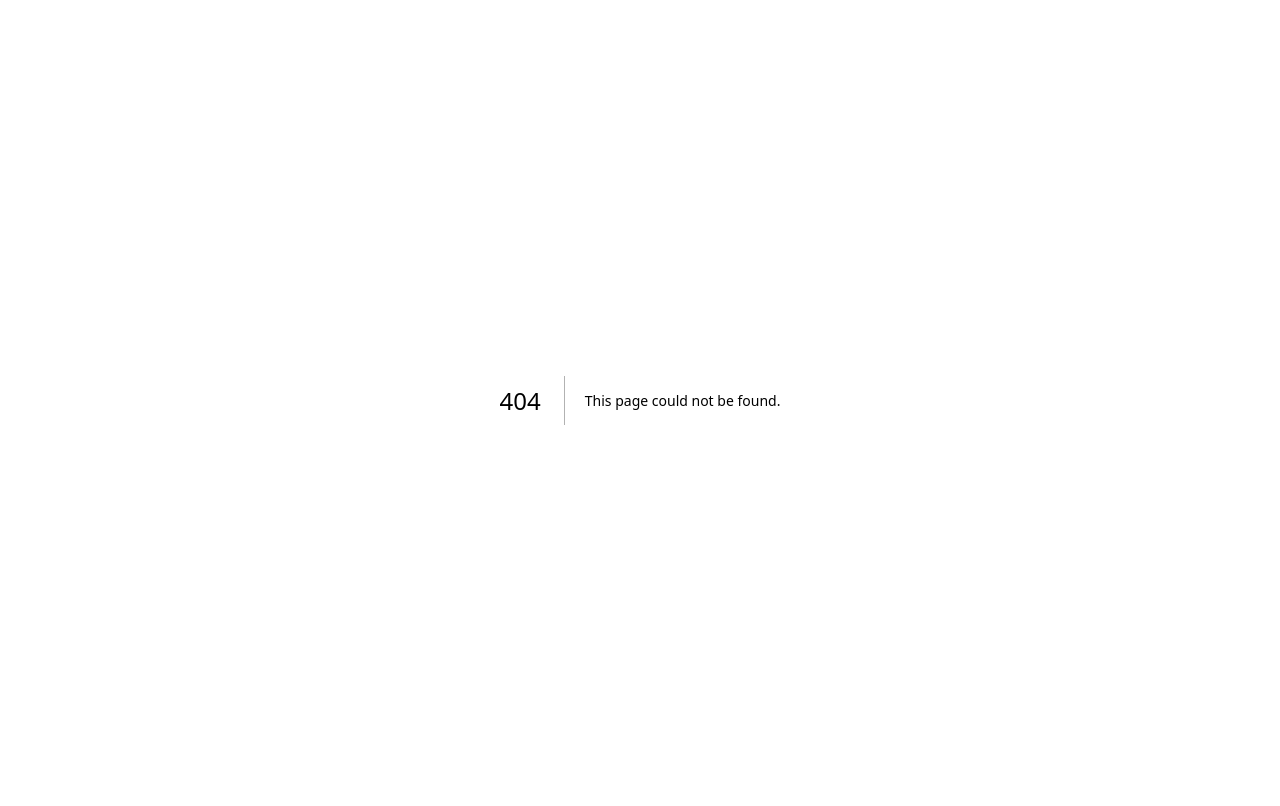
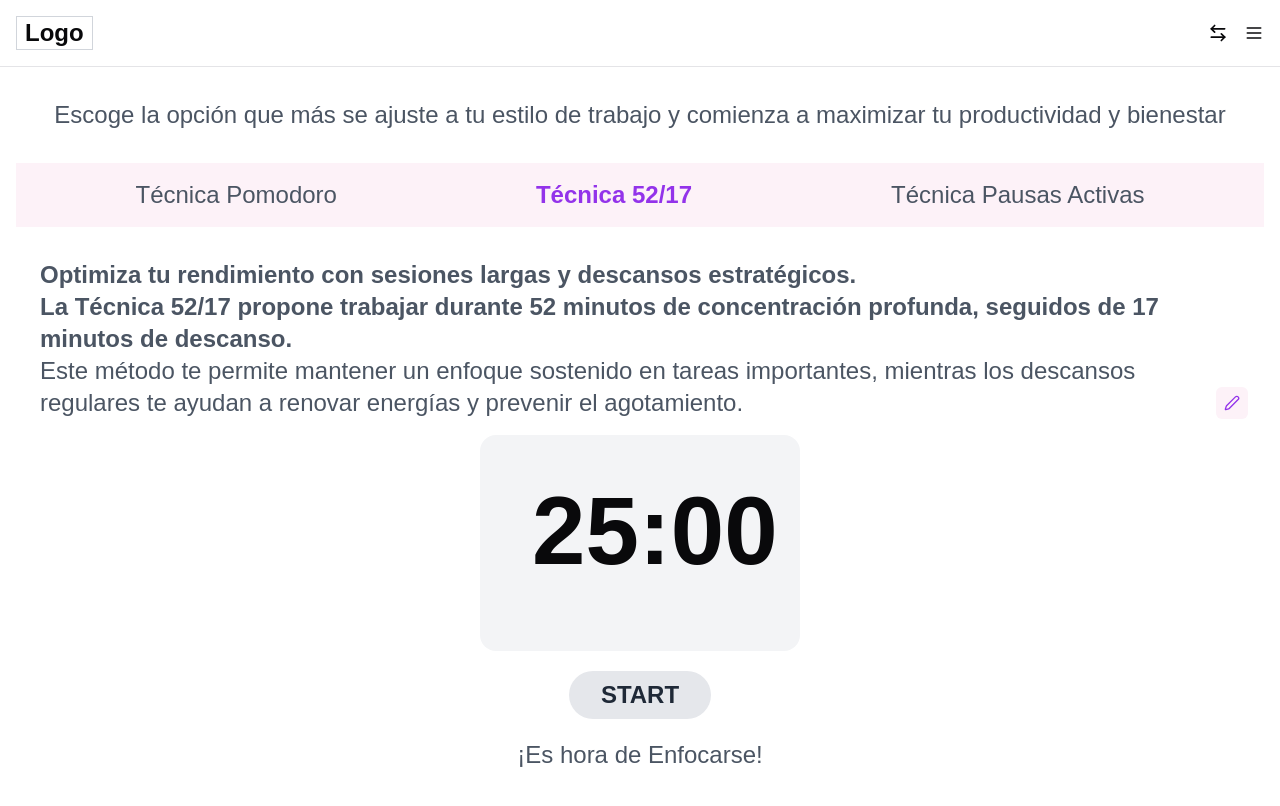
Before and after one commit to No-Country-simulation/s18-09-m-node-react, a Next.js app in the folder frontend/: page /home in a window 1280 px wide. Before the commit this address had no page. Shown: the top 806 px of the page. Built offline with nearby package versions, Linux system fonts and the light colour scheme.

Commit message:
feat: add home

```diff
--- /dev/null
+++ b/frontend/src/app/home/page.tsx
@@ -0,0 +1,194 @@
+"use client";
+
+import React, { useState, useEffect, useCallback } from "react";
+import { ArrowLeftRight, Menu, Edit2 } from "lucide-react";
+
+type TimerMode = "pomodoro" | "52-17" | "pausas-activas";
+
+interface TimerConfig {
+  workDuration: number;
+  breakDuration: number;
+  description: JSX.Element;
+}
+
+const timerConfigs: Record<TimerMode, TimerConfig> = {
+  pomodoro: {
+    workDuration: 25 * 60,
+    breakDuration: 5 * 60,
+    description: (
+      <div className="relative px-6 py-4">
+        <span className="font-bold">
+          Maximiza tu productividad con intervalos de enfoque y descansos
+          estratégicos.
+        </span>
+        <br />
+        <span className="font-bold">
+          La Técnica Pomodoro divide tu tiempo de trabajo en sesiones de 25
+          minutos de concentración plena, seguidas de 5 minutos de descanso.
+        </span>
+        <br />
+        Este ciclo te ayuda a mantener la motivación, reducir la procrastinación
+        y evitar el agotamiento, permitiéndote lograr más en menos tiempo
+        mientras cuidas tu bienestar mental.
+        <button className="absolute bottom-4 right-4 bg-pink-50 p-2 rounded-md">
+          <Edit2 className="h-4 w-4 text-purple-600" />
+        </button>
+      </div>
+    ),
+  },
+  "52-17": {
+    workDuration: 52 * 60,
+    breakDuration: 17 * 60,
+    description: (
+      <div className="relative px-6 py-4">
+        <span className="font-bold">
+          Optimiza tu rendimiento con sesiones largas y descansos estratégicos.
+        </span>
+        <br />
+        <span className="font-bold">
+          La Técnica 52/17 propone trabajar durante 52 minutos de concentración
+          profunda, seguidos de 17 minutos de descanso.
+        </span>
+        <br />
+        Este método te permite mantener un enfoque sostenido en tareas
+        importantes, mientras los descansos regulares te ayudan a renovar
+        energías y prevenir el agotamiento.
+        <button className="absolute bottom-4 right-4 bg-pink-50 p-2 rounded-md">
+          <Edit2 className="h-4 w-4 text-purple-600" />
+        </button>
+      </div>
+    ),
+  },
+  "pausas-activas": {
+    workDuration: 55 * 60,
+    breakDuration: 5 * 60,
+    description: (
+      <div className="relative px-6 py-4">
+        Incorpora breves pausas de actividad física durante tu jornada laboral.
+        <button className="absolute bottom-4 right-4 bg-pink-50 p-2 rounded-md">
+          <Edit2 className="h-4 w-4 text-purple-600" />
+        </button>
+      </div>
+    ),
+  },
+};
+
+export default function Home() {
+  const [time, setTime] = useState(25 * 60);
+  const [isRunning, setIsRunning] = useState(false);
+  const [mode, setMode] = useState<TimerMode>("52-17");
+  const [isWorkTime, setIsWorkTime] = useState(true);
+
+  const formatTime = (seconds: number): string => {
+    const mins = Math.floor(seconds / 60);
+    const secs = seconds % 60;
+    return `${mins.toString().padStart(2, "0")}:${secs
+      .toString()
+      .padStart(2, "0")}`;
+  };
+
+  const resetTimer = useCallback(() => {
+    const config = timerConfigs[mode];
+    setTime(isWorkTime ? config.workDuration : config.breakDuration);
+  }, [mode, isWorkTime]);
+
+  const toggleTimer = () => {
+    setIsRunning((prev) => !prev);
+  };
+
+  const switchMode = (newMode: TimerMode) => {
+    setMode(newMode);
+    setIsRunning(false);
+    setIsWorkTime(true);
+    setTime(timerConfigs[newMode].workDuration);
+  };
+
+  useEffect(() => {
+    let interval: NodeJS.Timeout | null = null;
+
+    if (isRunning && time > 0) {
+      interval = setInterval(() => {
+        setTime((prevTime) => prevTime - 1);
+      }, 1000);
+    } else if (time === 0) {
+      setIsWorkTime((prev) => !prev);
+      resetTimer();
+    }
+
+    return () => {
+      if (interval) clearInterval(interval);
+    };
+  }, [isRunning, time, resetTimer]);
+
+  return (
+    <div className="min-h-screen bg-white">
+      <header className="container mx-auto flex justify-between items-center p-4 border-b">
+        <div className="text-2xl font-bold border border-gray-300 px-2">
+          Logo
+        </div>
+        <div className="flex gap-4">
+          <ArrowLeftRight className="h-5 w-5" />
+          <Menu className="h-5 w-5" />
+        </div>
+      </header>
+
+      <main className="text-2xl md:container md:mx-auto px-4 py-8 max-w-2xl">
+        <h2 className="text-center mb-8 text-gray-600">
+          Escoge la opción que más se ajuste a tu estilo de trabajo y comienza a
+          maximizar tu productividad y bienestar
+        </h2>
+
+        <div className="flex justify-around mb-4 bg-pink-50 py-4 px-5">
+          <button
+            className={`text-md  ${
+              mode === "pomodoro"
+                ? "text-purple-600 font-bold"
+                : "text-gray-600"
+            }`}
+            onClick={() => switchMode("pomodoro")}
+          >
+            Técnica Pomodoro
+          </button>
+          <button
+            className={`text-md ${
+              mode === "52-17" ? "text-purple-600 font-bold" : "text-gray-600"
+            }`}
+            onClick={() => switchMode("52-17")}
+          >
+            Técnica 52/17
+          </button>
+          <button
+            className={`text-md  ${
+              mode === "pausas-activas"
+                ? "text-purple-600 font-bold"
+                : "text-gray-600"
+            }`}
+            onClick={() => switchMode("pausas-activas")}
+          >
+            Técnica Pausas Activas
+          </button>
+        </div>
+        <span className="text-xd text-gray-600 mb-8">
+          {timerConfigs[mode].description}
+        </span>
+
+        <div className=" text-center mb-8">
+          <div className="container mx-auto bg-gray-100 rounded-2xl p-8 w-80 text-center">
+            <div className="py-4 px-5 text-8xl font-bold mb-6">
+              {formatTime(time)}
+            </div>
+          </div>
+          <button
+            onClick={toggleTimer}
+            className="mt-5 bg-gray-200 text-gray-800 px-8 p-2 rounded-full text-md font-semibold"
+          >
+            {isRunning ? "PAUSE" : "START"}
+          </button>
+          <p className="text-center text-2xl text-gray-600 mt-5">
+            {isWorkTime ? "¡Es hora de Enfocarse!" : "¡Tiempo de descanso!"}
+          </p>
+        </div>
+      </main>
+    </div>
+  );
+}
```
